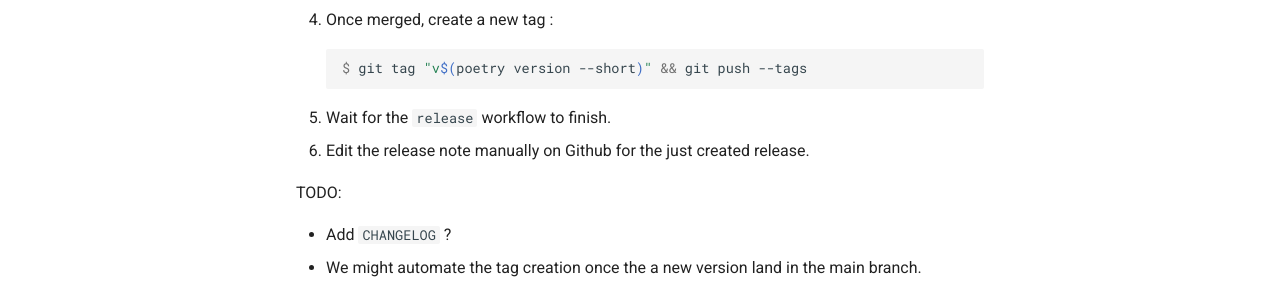
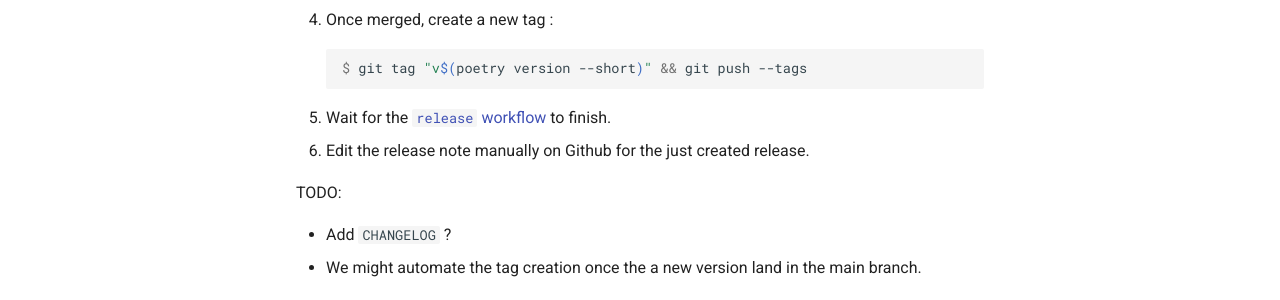
Before and after one commit to duilio/cfgman, an MkDocs documentation site: the page built from docs/contributing.md, in a window 1280 px wide. Shown: the part 513-813 px from the top of the page. Built offline with MkDocs 1.6.1 and Material for MkDocs 9.7.7, drawn with Linux system fonts in a browser that asks for light colours; comment, search, counter and statistics services are not loaded; the version menu is left out; part of the change alters nothing that is shown.

````diff
--- a/docs/contributing.md
+++ b/docs/contributing.md
@@ -16,10 +16,12 @@ TBD.
    ```console
    $ git tag "v$(poetry version --short)" && git push --tags
    ```
-5. Wait for the `release` workflow to finish.
+5. Wait for the [`release` workflow][1] to finish.
 6. Edit the release note manually on Github for the just created release.
 
 TODO:
 
 - Add `CHANGELOG` ?
 - We might automate the tag creation once the a new version land in the main branch.
+
+[1]: https://github.com/duilio/cfgman/actions/workflows/release.yml
````
